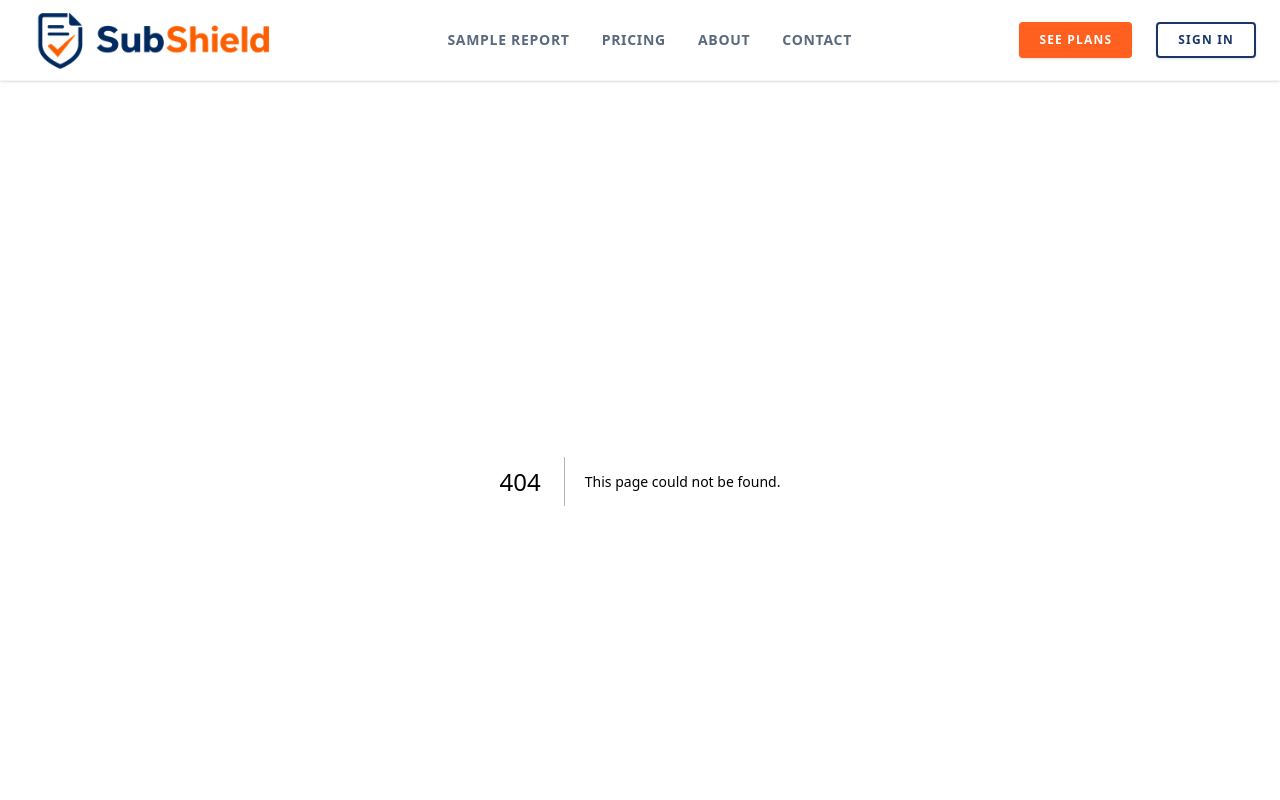
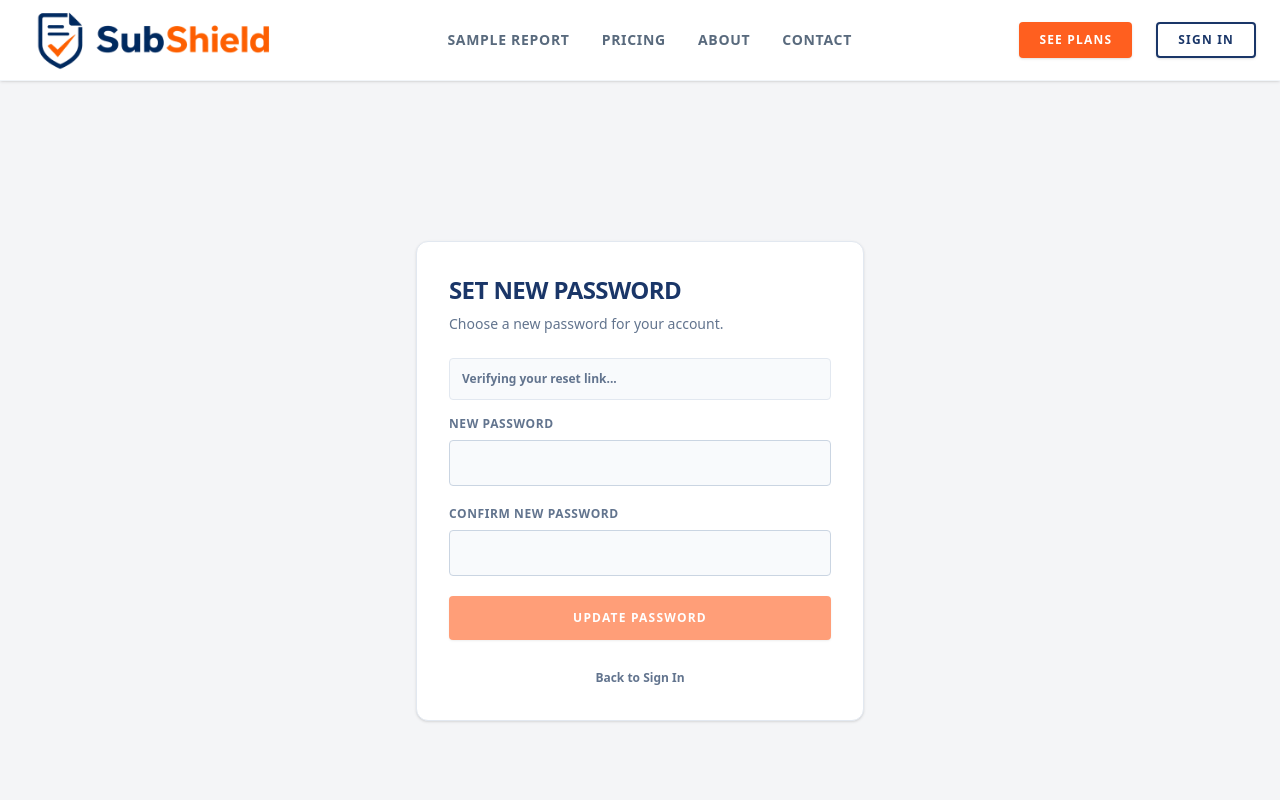
Before and after one commit to siricarsen-cmd/subshield, a Next.js app: page /reset-password in a window 1280 px wide. Before the commit this address had no page. Shown: the top 800 px of the page. Built offline with nearby package versions, Linux system fonts and the light colour scheme; no server answers.

Commit message:
Add password reset and logout flow

```diff
--- a/app/dashboard/page.tsx
+++ b/app/dashboard/page.tsx
@@ -2,7 +2,8 @@
 
 import React, { useState, useEffect } from "react";
 import Link from "next/link";
-import { UploadCloud, FileText, CheckCircle, AlertCircle, Loader2, Building2, CreditCard, LayoutDashboard } from "lucide-react";
+import { useRouter } from "next/navigation";
+import { UploadCloud, FileText, CheckCircle, AlertCircle, Loader2, Building2, CreditCard, LayoutDashboard, LogOut } from "lucide-react";
 import { createClient } from "@supabase/supabase-js";
 
 // Uses environment variables first, falls back to your temporary bypass keys if needed
@@ -11,9 +12,12 @@ const supabaseAnonKey = process.env.NEXT_PUBLIC_SUPABASE_ANON_KEY || "sb_publish
 const supabase = createClient(supabaseUrl, supabaseAnonKey);
 
 export default function DashboardPage() {
+  const router = useRouter();
+
   // --- AUTH & BILLING STATE ---
   const [user, setUser] = useState<any>(null);
   const [loadingBilling, setLoadingBilling] = useState(false);
+  const [loggingOut, setLoggingOut] = useState(false);
 
   // --- UPLOAD & AUDIT STATE ---
   const [isDragging, setIsDragging] = useState(false);
@@ -77,6 +81,19 @@ export default function DashboardPage() {
       alert("Billing access failed: " + error.message);
     } finally {
       setLoadingBilling(false);
+    }
+  };
+
+  // --- LOGOUT LOGIC ---
+  const handleLogout = async () => {
+    setLoggingOut(true);
+    try {
+      const { error } = await supabase.auth.signOut();
+      if (error) throw error;
+      router.push("/login");
+    } catch (error: any) {
+      alert("Sign out failed: " + (error?.message || "Please try again."));
+      setLoggingOut(false);
     }
   };
 
@@ -195,7 +212,7 @@ export default function DashboardPage() {
           </nav>
         </div>
 
-        <div>
+        <div className="space-y-4">
           <button
             onClick={handleManageBilling}
             disabled={loadingBilling}
@@ -203,6 +220,14 @@ export default function DashboardPage() {
           >
             <CreditCard className="h-5 w-5" />
             <span>{loadingBilling ? "CONNECTING..." : "MANAGE BILLING"}</span>
+          </button>
+          <button
+            onClick={handleLogout}
+            disabled={loggingOut}
+            className="flex items-center space-x-3 text-sm font-bold text-slate-500 hover:text-red-600 transition-colors disabled:opacity-50 w-full border-t border-slate-100 pt-4"
+          >
+            <LogOut className="h-5 w-5" />
+            <span>{loggingOut ? "SIGNING OUT..." : "LOG OUT"}</span>
           </button>
         </div>
       </aside>
--- /dev/null
+++ b/app/forgot-password/page.tsx
@@ -0,0 +1,90 @@
+"use client";
+
+import React, { useState } from "react";
+import Link from "next/link";
+import { createClient } from "@supabase/supabase-js";
+
+const supabaseUrl = process.env.NEXT_PUBLIC_SUPABASE_URL || "";
+const supabaseAnonKey = process.env.NEXT_PUBLIC_SUPABASE_ANON_KEY || "";
+const supabase = createClient(supabaseUrl, supabaseAnonKey);
+
+export default function ForgotPasswordPage() {
+  const [email, setEmail] = useState("");
+  const [loading, setLoading] = useState(false);
+  const [message, setMessage] = useState<{ type: "success" | "error"; text: string } | null>(null);
+
+  const handleSubmit = async (e: React.FormEvent) => {
+    e.preventDefault();
+    setLoading(true);
+    setMessage(null);
+
+    try {
+      const { error } = await supabase.auth.resetPasswordForEmail(email.trim(), {
+        redirectTo: `${window.location.origin}/reset-password`,
+      });
+
+      if (error) throw error;
+
+      setMessage({
+        type: "success",
+        text: "If an account exists for that email, a password reset link is on its way. Check your inbox (and spam folder).",
+      });
+    } catch (err: any) {
+      setMessage({
+        type: "error",
+        text: err?.message || "Something went wrong sending the reset email. Please try again.",
+      });
+    } finally {
+      setLoading(false);
+    }
+  };
+
+  return (
+    <div className="min-h-screen flex items-center justify-center bg-[#F4F5F7] font-sans">
+      <div className="bg-white p-8 rounded-xl shadow-sm border border-slate-200 w-full max-w-md">
+        <h1 className="text-2xl font-black text-[#1A3668] uppercase tracking-tight mb-2">Reset Password</h1>
+        <p className="text-sm text-slate-500 mb-6">
+          Enter the email address associated with your account and we&apos;ll send you a link to reset your password.
+        </p>
+
+        {message && (
+          <div
+            className={`mb-4 p-3 border text-xs font-bold rounded ${
+              message.type === "success"
+                ? "bg-green-50 text-green-700 border-green-200"
+                : "bg-red-50 text-red-700 border-red-200"
+            }`}
+          >
+            {message.text}
+          </div>
+        )}
+
+        <form onSubmit={handleSubmit} className="space-y-5">
+          <div>
+            <label className="block text-xs font-bold text-slate-500 uppercase tracking-wider mb-2">Email Address</label>
+            <input
+              type="email"
+              value={email}
+              onChange={(e) => setEmail(e.target.value)}
+              className="w-full border border-slate-300 p-3 rounded bg-slate-50 text-sm"
+              required
+            />
+          </div>
+          <button
+            type="submit"
+            disabled={loading}
+            className="w-full bg-[#FF5F1F] hover:bg-orange-600 disabled:opacity-60 disabled:cursor-not-allowed text-white font-bold py-3.5 rounded text-xs uppercase tracking-widest transition-all shadow-sm"
+          >
+            {loading ? "Sending..." : "Send Reset Link"}
+          </button>
+        </form>
+
+        <div className="mt-6 text-center">
+          <Link href="/login" className="text-xs font-bold text-slate-500 hover:text-[#FF5F1F] transition-colors">
+            Back to Sign In
+          </Link>
+        </div>
+      </div>
+    </div>
+  );
+}
--- a/app/login/page.tsx
+++ b/app/login/page.tsx
@@ -3,6 +3,7 @@
 import React, { useState } from "react";
 import { createClient } from "@supabase/supabase-js";
 import { useRouter } from "next/navigation";
+import Link from "next/link";
 
 // --- TEMPORARY HARDCODED KEYS ---
 const supabaseUrl = "https://fqwkvyypjnxkiojbubdf.supabase.co";
@@ -64,7 +65,12 @@ export default function LoginPage() {
             />
           </div>
           <div>
-            <label className="block text-xs font-bold text-slate-500 uppercase tracking-wider mb-2">Password</label>
+            <div className="flex items-center justify-between mb-2">
+              <label className="block text-xs font-bold text-slate-500 uppercase tracking-wider">Password</label>
+              <Link href="/forgot-password" className="text-xs font-bold text-[#1A3668] hover:text-[#FF5F1F] transition-colors">
+                Forgot password?
+              </Link>
+            </div>
             <input
               type="password"
               value={password}
--- /dev/null
+++ b/app/reset-password/page.tsx
@@ -0,0 +1,141 @@
+"use client";
+
+import React, { useEffect, useState } from "react";
+import Link from "next/link";
+import { useRouter } from "next/navigation";
+import { createClient } from "@supabase/supabase-js";
+
+const supabaseUrl = process.env.NEXT_PUBLIC_SUPABASE_URL || "";
+const supabaseAnonKey = process.env.NEXT_PUBLIC_SUPABASE_ANON_KEY || "";
+const supabase = createClient(supabaseUrl, supabaseAnonKey);
+
+export default function ResetPasswordPage() {
+  const router = useRouter();
+  const [sessionReady, setSessionReady] = useState(false);
+  const [password, setPassword] = useState("");
+  const [confirmPassword, setConfirmPassword] = useState("");
+  const [loading, setLoading] = useState(false);
+  const [message, setMessage] = useState<{ type: "success" | "error"; text: string } | null>(null);
+  const [success, setSuccess] = useState(false);
+
+  useEffect(() => {
+    // Supabase parses the recovery token out of the URL hash on load and
+    // fires PASSWORD_RECOVERY once the temporary session is established.
+    const { data: listener } = supabase.auth.onAuthStateChange((event) => {
+      if (event === "PASSWORD_RECOVERY") {
+        setSessionReady(true);
+      }
+    });
+
+    // Handles the case where the session was already established before
+    // this listener was attached.
+    supabase.auth.getSession().then(({ data: { session } }) => {
+      if (session) setSessionReady(true);
+    });
+
+    return () => {
+      listener.subscription.unsubscribe();
+    };
+  }, []);
+
+  const handleSubmit = async (e: React.FormEvent) => {
+    e.preventDefault();
+    setMessage(null);
+
+    if (password.length < 8) {
+      setMessage({ type: "error", text: "Password must be at least 8 characters long." });
+      return;
+    }
+
+    if (password !== confirmPassword) {
+      setMessage({ type: "error", text: "Passwords do not match." });
+      return;
+    }
+
+    setLoading(true);
+    try {
+      const { error } = await supabase.auth.updateUser({ password });
+      if (error) throw error;
+
+      setSuccess(true);
+      setMessage({ type: "success", text: "Your password has been updated. Redirecting to sign in..." });
+      setTimeout(() => router.push("/login"), 2000);
+    } catch (err: any) {
+      setMessage({
+        type: "error",
+        text: err?.message || "Something went wrong updating your password. Please try again.",
+      });
+    } finally {
+      setLoading(false);
+    }
+  };
+
+  return (
+    <div className="min-h-screen flex items-center justify-center bg-[#F4F5F7] font-sans">
+      <div className="bg-white p-8 rounded-xl shadow-sm border border-slate-200 w-full max-w-md">
+        <h1 className="text-2xl font-black text-[#1A3668] uppercase tracking-tight mb-2">Set New Password</h1>
+        <p className="text-sm text-slate-500 mb-6">
+          Choose a new password for your account.
+        </p>
+
+        {message && (
+          <div
+            className={`mb-4 p-3 border text-xs font-bold rounded ${
+              message.type === "success"
+                ? "bg-green-50 text-green-700 border-green-200"
+                : "bg-red-50 text-red-700 border-red-200"
+            }`}
+          >
+            {message.text}
+          </div>
+        )}
+
+        {!sessionReady && !message && (
+          <div className="mb-4 p-3 bg-slate-50 text-slate-500 border border-slate-200 text-xs font-bold rounded">
+            Verifying your reset link...
+          </div>
+        )}
+
+        {!success && (
+          <form onSubmit={handleSubmit} className="space-y-5">
+            <div>
+              <label className="block text-xs font-bold text-slate-500 uppercase tracking-wider mb-2">New Password</label>
+              <input
+                type="password"
+                value={password}
+                onChange={(e) => setPassword(e.target.value)}
+                className="w-full border border-slate-300 p-3 rounded bg-slate-50 text-sm"
+                required
+                minLength={8}
+              />
+            </div>
+            <div>
+              <label className="block text-xs font-bold text-slate-500 uppercase tracking-wider mb-2">Confirm New Password</label>
+              <input
+                type="password"
+                value={confirmPassword}
+                onChange={(e) => setConfirmPassword(e.target.value)}
+                className="w-full border border-slate-300 p-3 rounded bg-slate-50 text-sm"
+                required
+                minLength={8}
+              />
+            </div>
+            <button
+              type="submit"
+              disabled={loading || !sessionReady}
+              className="w-full bg-[#FF5F1F] hover:bg-orange-600 disabled:opacity-60 disabled:cursor-not-allowed text-white font-bold py-3.5 rounded text-xs uppercase tracking-widest transition-all shadow-sm"
+            >
+              {loading ? "Updating..." : "Update Password"}
+            </button>
+          </form>
+        )}
+
+        <div className="mt-6 text-center">
+          <Link href="/login" className="text-xs font-bold text-slate-500 hover:text-[#FF5F1F] transition-colors">
+            Back to Sign In
+          </Link>
+        </div>
+      </div>
+    </div>
+  );
+}
```
